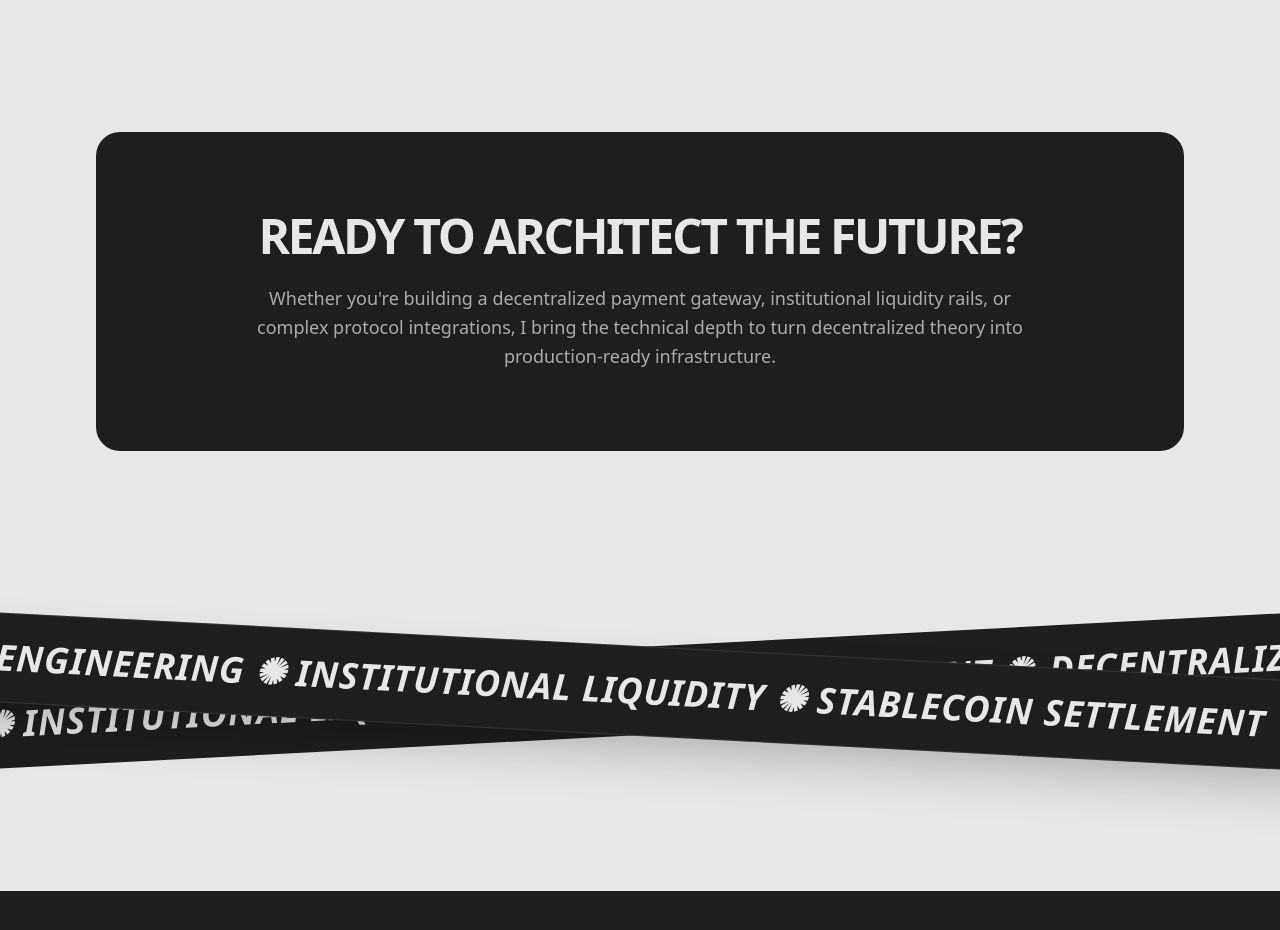
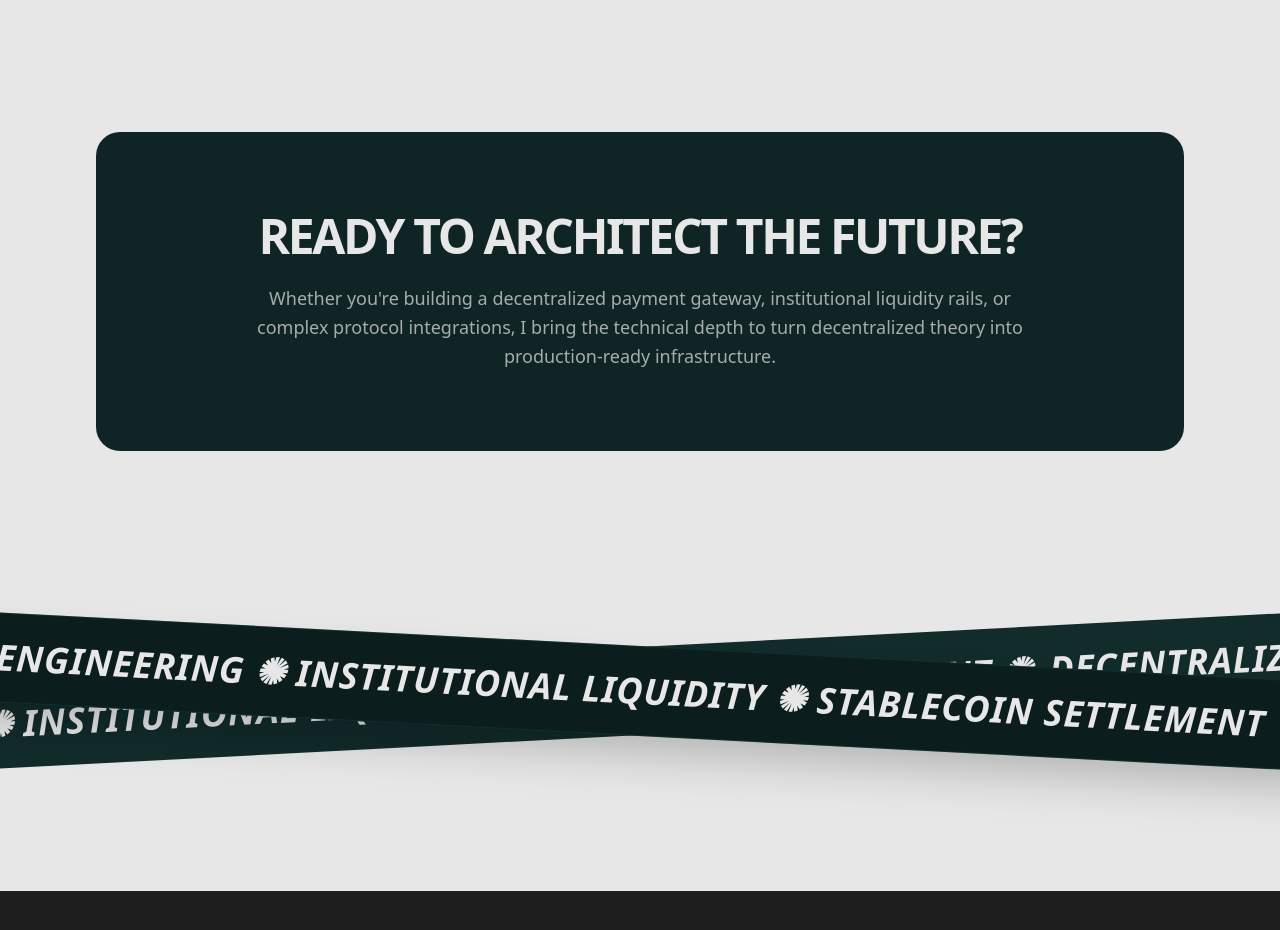
Before and after one commit to omokeify/portfolio, a React (Vite) app: page /web3-about in a window 1280 px wide. Shown: the part 3800-4730 px from the top of the page. Built offline with nearby package versions, Linux system fonts and the light colour scheme; a web font is replaced by a local one.

Commit message:
\feat: Auto color scrolling for Web3 About footer and music autoplay fix"

```diff
--- a/src/components/MusicPlayer.tsx
+++ b/src/components/MusicPlayer.tsx
@@ -16,9 +16,35 @@ export default function MusicPlayer() {
 
   const isWeb3 = isWeb3Path || isWeb3Project;
 
-  // Verified working links from Pixabay
   const web2Music = "https://cdn.pixabay.com/audio/2022/05/27/audio_1808fbf07a.mp3";
   const web3Music = "https://cdn.pixabay.com/audio/2026/02/20/audio_91db1f3017.mp3";
+
+  useEffect(() => {
+    // Attempt to autoplay on first interaction
+    const startAutoplay = () => {
+      if (audioRef.current && !isPlaying) {
+        audioRef.current.play().then(() => {
+          setIsPlaying(true);
+        }).catch(err => {
+          console.warn("Autoplay blocked/waiting for more interaction", err);
+        });
+      }
+      // Remove listeners after first interaction
+      window.removeEventListener('click', startAutoplay);
+      window.removeEventListener('touchstart', startAutoplay);
+      window.removeEventListener('keydown', startAutoplay);
+    };
+
+    window.addEventListener('click', startAutoplay);
+    window.addEventListener('touchstart', startAutoplay);
+    window.addEventListener('keydown', startAutoplay);
+
+    return () => {
+      window.removeEventListener('click', startAutoplay);
+      window.removeEventListener('touchstart', startAutoplay);
+      window.removeEventListener('keydown', startAutoplay);
+    };
+  }, [isPlaying]);
 
   useEffect(() => {
     const handleDuck = () => {
--- a/src/pages/Web3About.tsx
+++ b/src/pages/Web3About.tsx
@@ -1,4 +1,4 @@
-import { useEffect, useRef, ReactNode } from "react";
+import { useState, useEffect, useRef, ReactNode } from "react";
 import { useInView, motion } from "motion/react";
 import { RevealLine, FadeIn } from "../components/Animations";
 import MagneticButton from "../components/MagneticButton";
@@ -32,6 +32,17 @@ function ThemeSection({ mainColor, secColor, children, className = "" }: ThemeSe
 }
 
 export default function Web3About() {
+  const [hue, setHue] = useState(180); // Web3 themed initial hue
+
+  useEffect(() => {
+    const handleScroll = () => {
+      const newHue = (180 + window.scrollY * 0.05) % 360;
+      setHue(newHue);
+    };
+    window.addEventListener("scroll", handleScroll);
+    return () => window.removeEventListener("scroll", handleScroll);
+  }, []);
+
   // Reset theme on unmount
   useEffect(() => {
     return () => {
@@ -251,11 +262,17 @@ export default function Web3About() {
         </div>
       </ThemeSection>
 
-      {/* CTA Section & Marquees (Consistent Branding) */}
+      {/* CTA Section & Marquees (Consistent Branding with Hue Scroll) */}
       <ThemeSection mainColor="#e7e7e7" secColor="#1e1e1e" className="w-full pt-32 pb-0 overflow-hidden">
         <div className="w-full px-6 md:px-12 lg:px-24 mb-10">
           <FadeIn>
-            <div className="bg-sec text-main py-16 px-8 md:py-20 md:px-16 rounded-3xl text-center max-w-6xl mx-auto">
+            <div
+              className="py-16 px-8 md:py-20 md:px-16 rounded-3xl text-center max-w-6xl mx-auto transition-colors duration-500"
+              style={{
+                backgroundColor: `hsla(${hue}, 40%, 10%, 1)`, // Deep tinted background
+                color: '#e7e7e7' // Light text
+              }}
+            >
               <h2 className="text-3xl md:text-5xl font-bold tracking-tighter mb-6 uppercase">
                 Ready to Architect the Future?
               </h2>
@@ -266,9 +283,12 @@ export default function Web3About() {
           </FadeIn>
         </div>
 
-        {/* Criss-Cross Marquees */}
+        {/* Criss-Cross Marquees with Tinted Background */}
         <div className="relative w-full h-[40vh] md:h-[50vh] flex items-center justify-center mt-10">
-          <div className="absolute w-[110%] bg-[#1e1e1e] text-[#e7e7e7] py-4 md:py-6 transform -rotate-3 z-0 flex overflow-hidden">
+          <div
+            className="absolute w-[110%] py-4 md:py-6 transform -rotate-3 z-0 flex overflow-hidden transition-colors duration-500"
+            style={{ backgroundColor: `hsla(${hue}, 40%, 12%, 1)`, color: '#e7e7e7' }}
+          >
             <motion.div
               className="flex whitespace-nowrap items-center"
               animate={{ x: ["-50%", "0%"] }}
@@ -282,7 +302,14 @@ export default function Web3About() {
             </motion.div>
           </div>
 
-          <div className="absolute w-[110%] bg-[#1e1e1e] text-[#e7e7e7] py-4 md:py-6 transform rotate-3 z-10 flex overflow-hidden shadow-2xl border-y border-white/10">
+          <div
+            className="absolute w-[110%] py-4 md:py-6 transform rotate-3 z-10 flex overflow-hidden shadow-2xl border-y transition-colors duration-500"
+            style={{
+              backgroundColor: `hsla(${hue}, 40%, 8%, 1)`,
+              color: '#e7e7e7',
+              borderColor: `hsla(${hue}, 60%, 30%, 0.2)`
+            }}
+          >
             <motion.div
               className="flex whitespace-nowrap items-center"
               animate={{ x: ["0%", "-50%"] }}
```
